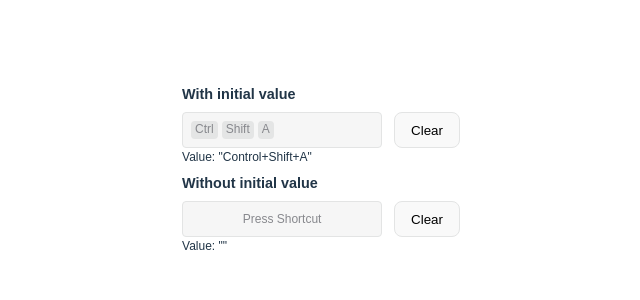
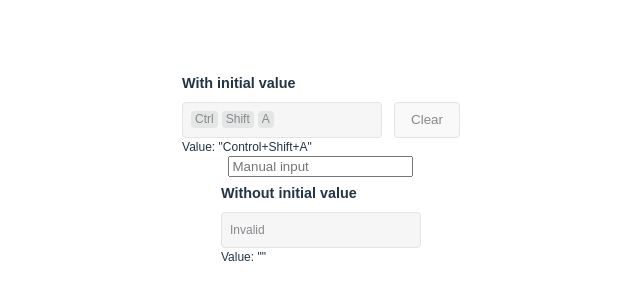
Before and after one commit to agufranov/evoinput, a React (Vite) app: page / in a window 1280 px wide. Shown: the part 234-534 px from the top of the page, without its empty margins (319-959 px from the left). Built offline with nearby package versions, Linux system fonts and the light colour scheme.

Commit message:
validation wip

```diff
--- a/src/App.tsx
+++ b/src/App.tsx
@@ -14,12 +14,15 @@ function App() {
           <button onClick={() => setValue1(undefined)}>Clear</button>
         </div>
         <div className={style.value}>Value: "{value1}"</div>
+        <input
+          placeholder="Manual input"
+          onChange={(e) => setValue1(e.target.value)}
+        />
       </div>
       <div>
         <h1>Without initial value</h1>
         <div className={style.row}>
           <ShortcutInput onChange={setValue2} />
-          <button onClick={() => setValue2(undefined)}>Clear</button>
         </div>
         <div className={style.value}>Value: "{value2}"</div>
       </div>
--- a/src/components/ShortcutInput/ShortcutInput.tsx
+++ b/src/components/ShortcutInput/ShortcutInput.tsx
@@ -31,20 +31,26 @@ const getKeyDisplayName = (key: string) => {
   return key;
 };
 
+const isEmpty = (data: ShortcutData | undefined) =>
+  data === undefined ||
+  (data.mainKey === null && data.modifierKeys.length === 0);
+
 const getKeysAsArray = ({ mainKey, modifierKeys }: ShortcutData) =>
   mainKey !== null ? [...modifierKeys, mainKey] : modifierKeys;
 
-const parseKey = (key: string) => (key === "Space" ? " " : key);
-const serializeKey = (key: string) => (key === " " ? "Space" : key);
+const parseKey = (key: string | undefined) =>
+  key === undefined ? null : key === "Space" ? " " : key;
+const serializeKey = (key: string) =>
+  key === " " ? "Space" : key.length === 1 ? key.toUpperCase() : key;
 
 const parseValue = (value?: string): ShortcutData => {
   if (!value) {
     return { modifierKeys: [], mainKey: null };
   }
-  const keys = value.split("+").map(parseKey);
+  const keys = value.split("+").filter(Boolean);
   return {
     modifierKeys: keys.filter(isModifierKey),
-    mainKey: keys.find((key) => !isModifierKey(key)) || null,
+    mainKey: parseKey(keys.find((key) => !isModifierKey(key))),
   };
 };
 
@@ -69,13 +75,18 @@ export const ShortcutInput = ({ value, onChange, placeholder }: Props) => {
 
   const [mainKey, setMainKey] = useState<string | null>(parsedValue.mainKey);
 
-  const isValid = useMemo(
+  const isValidInput = useMemo(
     () => mainKey !== null && modifierKeys.length > 0,
     [mainKey, modifierKeys]
   );
 
   const [internalValue, setInternalValue] = useState<ShortcutData | undefined>(
-    isValid ? { modifierKeys, mainKey } : undefined
+    isValidInput ? { modifierKeys, mainKey } : undefined
+  );
+
+  const isValidValue = useMemo(
+    () => modifierKeys.length > 0 && mainKey !== null,
+    [modifierKeys, mainKey]
   );
 
   // > Two internal states: focused and blurred
@@ -88,7 +99,12 @@ export const ShortcutInput = ({ value, onChange, placeholder }: Props) => {
 
   // If input is empty, show current user input, otherwise - show last saved value
   const displayKeys = useMemo(
-    () => getKeysAsArray(internalValue ?? { modifierKeys, mainKey }),
+    () =>
+      getKeysAsArray(
+        internalValue === undefined || isEmpty(internalValue)
+          ? { modifierKeys, mainKey }
+          : internalValue
+      ),
     [internalValue, modifierKeys, mainKey]
   );
 
@@ -96,6 +112,33 @@ export const ShortcutInput = ({ value, onChange, placeholder }: Props) => {
     setModifierKeys([]);
     setMainKey(null);
   };
+
+  useEffect(() => {
+    if (keysPressed === 0) {
+      if (!isValidInput) {
+        clear();
+      } else {
+        console.log("change", modifierKeys, mainKey);
+        setInternalValue({ modifierKeys, mainKey });
+      }
+    }
+  }, [keysPressed]);
+
+  useEffect(() => {
+    console.log("parsed", parsedValue);
+    const { mainKey, modifierKeys } = parsedValue;
+    // if (mainKey === null && modifierKeys.length === 0) {
+    //   setInternalValue(undefined);
+    // } else {
+    setInternalValue(parsedValue);
+    // }
+    setModifierKeys(modifierKeys);
+    setMainKey(mainKey);
+  }, [parsedValue]);
+
+  useEffect(() => {
+    onChange?.(serializeValue(internalValue));
+  }, [onChange, internalValue]);
 
   const handleKeyDown = (e: React.KeyboardEvent) => {
     e.preventDefault();
@@ -127,21 +170,6 @@ export const ShortcutInput = ({ value, onChange, placeholder }: Props) => {
     setKeysPressed((keysPressed) => keysPressed - 1);
   }, []);
 
-  useEffect(() => {
-    if (keysPressed === 0) {
-      if (!isValid) {
-        clear();
-      } else {
-        console.log("change", modifierKeys, mainKey);
-        setInternalValue({ modifierKeys, mainKey });
-      }
-    }
-  }, [keysPressed]);
-
-  useEffect(() => {
-    onChange?.(serializeValue(internalValue));
-  }, [onChange, internalValue]);
-
   const handleBlur = () => {
     setFocused(false);
     setKeysPressed(0);
@@ -159,7 +187,8 @@ export const ShortcutInput = ({ value, onChange, placeholder }: Props) => {
       onBlur={handleBlur}
       tabIndex={0}
     >
-      {displayKeys.length ? (
+      {isValidValue ? (
+        displayKeys.length ? (
           displayKeys.map(getKeyDisplayName).map((key) => (
             <div className={style.key} key={key}>
               {key}
@@ -169,6 +198,9 @@ export const ShortcutInput = ({ value, onChange, placeholder }: Props) => {
           <div className={style.placeholder}>
             {placeholder ?? "Press Shortcut"}
           </div>
+        )
+      ) : (
+        <div>Invalid</div>
       )}
     </div>
   );
--- a/src/index.css
+++ b/src/index.css
@@ -51,7 +51,8 @@ h1 {
 
 button {
   height: 36px;
-  border-radius: 8px;
+  color: var(--textColor);
+  border-radius: 4px;
   border: 1px solid var(--borderInactive);
   padding: 0.6em 1.2em;
   font-weight: 500;
```
Lines whose indentation alone changed are shown as unchanged.
